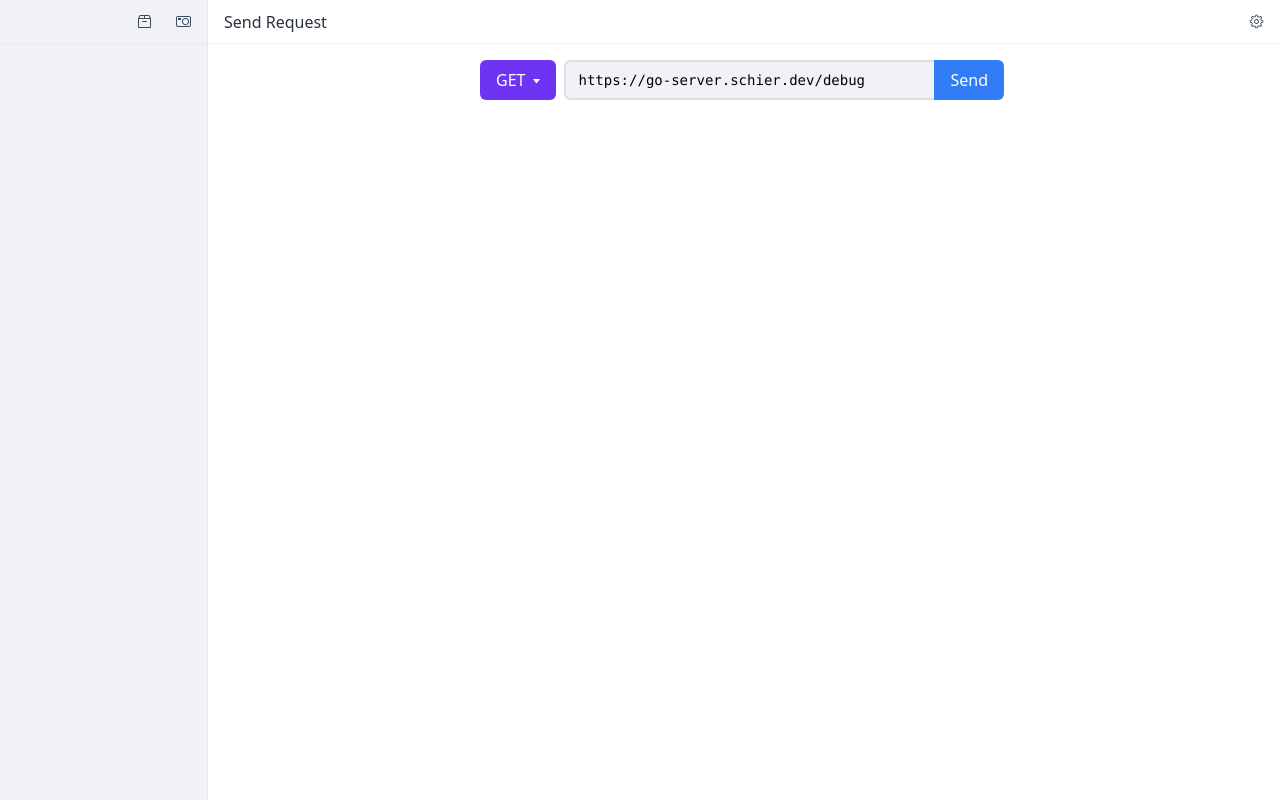
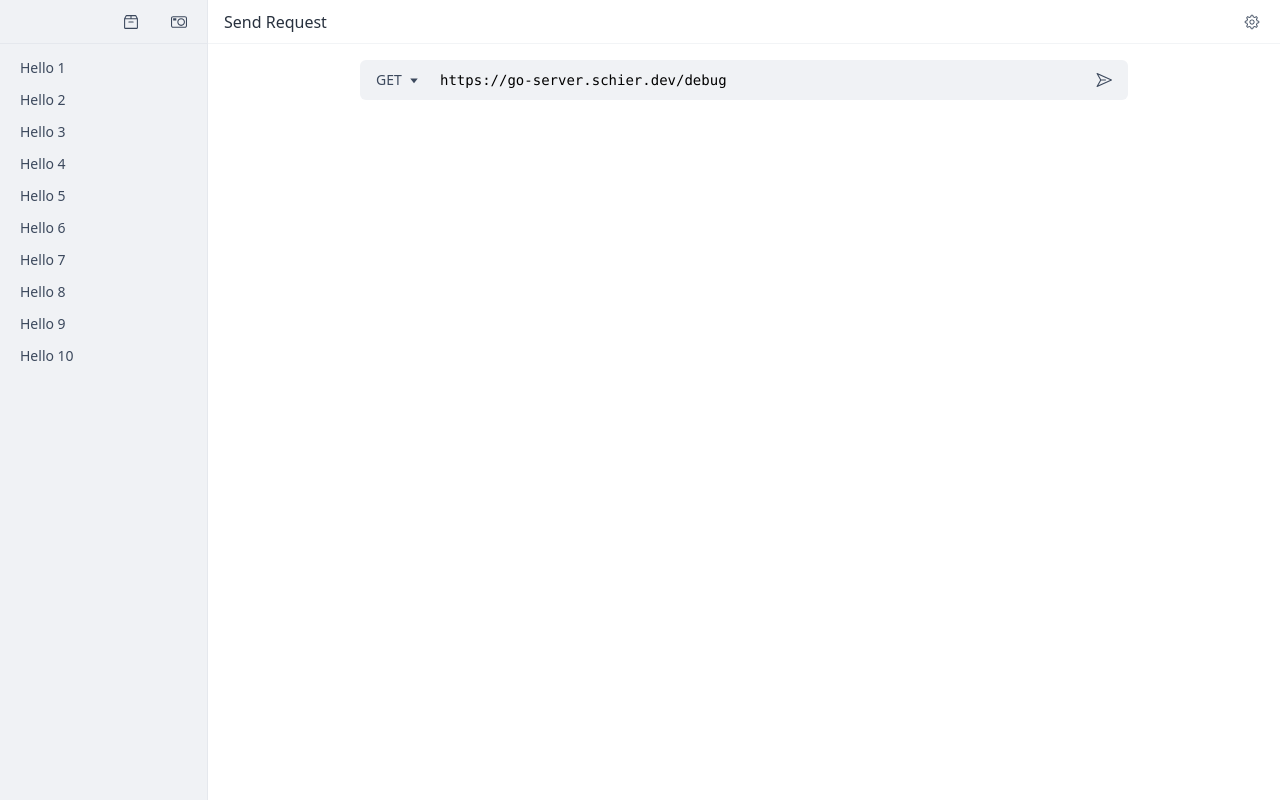
Before and after one commit to lovelydev0309/yaak, a React (Vite) app: page / in a window 1280 px wide. Built offline with nearby package versions, Linux system fonts and the light colour scheme; what hello would draw is missing.

Commit message:
Cleaner URL bar and some improvements

```diff
--- a/src-web/App.tsx
+++ b/src-web/App.tsx
@@ -1,12 +1,12 @@
-import { FormEvent, useState } from 'react';
+import { useState } from 'react';
 import { invoke } from '@tauri-apps/api/tauri';
 import Editor from './components/Editor/Editor';
-import { Input } from './components/Input';
 import { HStack, VStack } from './components/Stacks';
-import { Button } from './components/Button';
 import { DropdownMenuRadio } from './components/Dropdown';
 import { WindowDragRegion } from './components/WindowDragRegion';
 import { IconButton } from './components/IconButton';
+import { Sidebar } from './components/Sidebar';
+import { UrlBar } from './components/UrlBar';
 
 interface Response {
   url: string;
@@ -21,24 +21,22 @@ interface Response {
 function App() {
   const [error, setError] = useState<string | null>(null);
   const [response, setResponse] = useState<Response | null>(null);
-  const [url, setUrl] = useState('https://go-server.schier.dev/debug');
-  const [loading, setLoading] = useState(false);
-  const [method, setMethod] = useState<string>('get');
+  const [url, setUrl] = useState<string>('https://go-server.schier.dev/debug');
+  const [method, setMethod] = useState<{ label: string; value: string }>({
+    label: 'GET',
+    value: 'GET',
+  });
 
-  async function sendRequest(e: FormEvent<HTMLFormElement>) {
-    e.preventDefault();
-    setLoading(true);
+  async function sendRequest() {
     setError(null);
 
     try {
-      const resp = (await invoke('send_request', { method, url })) as Response;
+      const resp = (await invoke('send_request', { method: method.value, url })) as Response;
       if (resp.body.includes('<head>')) {
         resp.body = resp.body.replace(/<head>/gi, `<head><base href="${resp.url}"/>`);
       }
-      setLoading(false);
       setResponse(resp);
     } catch (err) {
-      setLoading(false);
       setError(`${err}`);
     }
   }
@@ -48,9 +46,9 @@ function App() {
   return (
     <>
       <div className="grid grid-cols-[auto_1fr] h-full">
-        <nav className="w-52 bg-gray-50 h-full border-r border-gray-500/10">
+        <Sidebar>
           <HStack as={WindowDragRegion} className="pl-24 px-1" items="center" justify="end">
-            <IconButton icon="archive" size="sm" />
+            <IconButton icon="archive" />
             <DropdownMenuRadio
               onValueChange={null}
               value={'get'}
@@ -60,51 +58,23 @@ function App() {
                 { label: 'This one is just alright', value: 'post' },
               ]}
             >
-              <IconButton icon="camera" size="sm" />
+              <IconButton icon="camera" />
             </DropdownMenuRadio>
           </HStack>
-        </nav>
+        </Sidebar>
         <VStack className="w-full">
           <HStack as={WindowDragRegion} items="center" className="pl-4 pr-1">
             <h5 className="pointer-events-none text-gray-800">Send Request</h5>
-            <IconButton icon="gear" className="ml-auto" size="sm" />
+            <IconButton icon="gear" className="ml-auto" />
           </HStack>
-          <VStack className="p-4 max-w-[35rem] mx-auto" space={3}>
-            <HStack as="form" className="items-end" onSubmit={sendRequest} space={2}>
-              <DropdownMenuRadio
-                onValueChange={setMethod}
-                value={method}
-                label="HTTP Method"
-                items={[
-                  { label: 'GET', value: 'get' },
-                  { label: 'PUT', value: 'put' },
-                  { label: 'POST', value: 'post' },
-                ]}
-              >
-                <Button disabled={loading} color="secondary" forDropdown>
-                  {method.toUpperCase()}
-                </Button>
-              </DropdownMenuRadio>
-              <HStack>
-                <Input
-                  hideLabel
-                  name="url"
-                  label="Enter URL"
-                  className="rounded-r-none font-mono"
-                  onChange={(e) => setUrl(e.currentTarget.value)}
-                  value={url}
-                  placeholder="Enter a URL..."
-                />
-                <Button
-                  className="mr-1 rounded-l-none -ml-3"
-                  color="primary"
-                  type="submit"
-                  disabled={loading}
-                >
-                  {loading ? 'Sending...' : 'Send'}
-                </Button>
-              </HStack>
-            </HStack>
+          <VStack className="p-4 max-w-[50rem] mx-auto" space={3}>
+            <UrlBar
+              method={method}
+              url={url}
+              onMethodChange={setMethod}
+              onUrlChange={setUrl}
+              sendRequest={sendRequest}
+            />
             {error && <div className="text-white bg-red-500 px-4 py-1 rounded">{error}</div>}
             {response !== null && (
               <>
--- a/src-web/components/Button.tsx
+++ b/src-web/components/Button.tsx
@@ -5,11 +5,20 @@ import { Icon } from './Icon';
 export type ButtonProps = ButtonHTMLAttributes<HTMLButtonElement> & {
   color?: 'primary' | 'secondary';
   size?: 'sm' | 'md';
+  justify?: 'start' | 'center';
   forDropdown?: boolean;
 };
 
 export const Button = forwardRef<HTMLButtonElement, ButtonProps>(function Button(
-  { className, children, size = 'md', forDropdown, color, ...props }: ButtonProps,
+  {
+    className,
+    justify = 'center',
+    children,
+    size = 'md',
+    forDropdown,
+    color,
+    ...props
+  }: ButtonProps,
   ref,
 ) {
   return (
@@ -17,12 +26,15 @@ export const Button = forwardRef<HTMLButtonElement, ButtonProps>(function Button
       ref={ref}
       className={classnames(
         className,
-        'rounded-md text-white flex items-center',
+        'rounded-md flex items-center',
+        justify === 'start' && 'justify-start',
+        justify === 'center' && 'justify-center',
         size === 'md' && 'h-10 px-4',
-        size === 'sm' && 'h-8 px-3',
-        color === undefined && 'hover:bg-gray-500/[0.1] active:bg-gray-500/[0.15]',
-        color === 'primary' && 'bg-blue-500 hover:bg-blue-500/90 active:bg-blue-500/80',
-        color === 'secondary' && 'bg-violet-500 hover:bg-violet-500/90 active:bg-violet-500/80',
+        size === 'sm' && 'h-8 px-3 text-sm',
+        color === undefined && 'hover:bg-gray-500/[0.1] active:bg-gray-500/[0.15] text-gray-700',
+        color === 'primary' && 'bg-blue-500 hover:bg-blue-500/90 active:bg-blue-500/80 text-white',
+        color === 'secondary' &&
+          'bg-violet-500 hover:bg-violet-500/90 active:bg-violet-500/80 text-white',
       )}
       {...props}
     >
--- a/src-web/components/Icon.tsx
+++ b/src-web/components/Icon.tsx
@@ -1,34 +1,39 @@
-import { ComponentType } from 'react';
 import {
   ArchiveIcon,
   CameraIcon,
-  ChevronDownIcon,
   GearIcon,
   HomeIcon,
+  PaperPlaneIcon,
   TriangleDownIcon,
+  UpdateIcon,
 } from '@radix-ui/react-icons';
 import classnames from 'classnames';
+import { NamedExoticComponent } from 'react';
 
-type IconName = 'archive' | 'home' | 'camera' | 'gear' | 'triangle-down';
+type IconName = 'archive' | 'home' | 'camera' | 'gear' | 'triangle-down' | 'paper-plane' | 'update';
 
-const icons: Record<IconName, ComponentType> = {
+const icons: Record<IconName, NamedExoticComponent<{ className: string }>> = {
+  'paper-plane': PaperPlaneIcon,
+  'triangle-down': TriangleDownIcon,
   archive: ArchiveIcon,
-  home: HomeIcon,
   camera: CameraIcon,
   gear: GearIcon,
-  'triangle-down': TriangleDownIcon,
+  home: HomeIcon,
+  update: UpdateIcon,
 };
 
 export interface IconProps {
   icon: IconName;
   className?: string;
+  size?: 'md';
+  spin?: boolean;
 }
 
-export function Icon({ icon, className }: IconProps) {
+export function Icon({ icon, spin, size = 'md', className }: IconProps) {
   const Component = icons[icon];
   return (
-    <div className={classnames(className, 'flex items-center')}>
-      <Component />
-    </div>
+    <Component
+      className={classnames(className, size === 'md' && 'h-4 w-4', spin && 'animate-spin')}
+    />
   );
 }
--- a/src-web/components/IconButton.tsx
+++ b/src-web/components/IconButton.tsx
@@ -2,15 +2,15 @@ import { forwardRef } from 'react';
 import { Icon, IconProps } from './Icon';
 import { Button, ButtonProps } from './Button';
 
-type Props = ButtonProps & IconProps;
+type Props = Omit<IconProps, 'size'> & ButtonProps;
 
 export const IconButton = forwardRef<HTMLButtonElement, Props>(function IconButton(
-  { icon, ...props }: Props,
+  { icon, spin, ...props }: Props,
   ref,
 ) {
   return (
     <Button ref={ref} className="group" {...props}>
-      <Icon icon={icon} className="text-gray-700 group-hover:text-gray-900" />
+      <Icon icon={icon} spin={spin} className="text-gray-700 group-hover:text-gray-900" />
     </Button>
   );
 });
--- a/src-web/components/Input.tsx
+++ b/src-web/components/Input.tsx
@@ -7,12 +7,21 @@ interface Props extends InputHTMLAttributes<HTMLInputElement> {
   label: string;
   hideLabel?: boolean;
   labelClassName?: string;
+  containerClassName?: string;
 }
 
-export function Input({ label, labelClassName, hideLabel, className, name, ...props }: Props) {
+export function Input({
+  label,
+  containerClassName,
+  labelClassName,
+  hideLabel,
+  className,
+  name,
+  ...props
+}: Props) {
   const id = `input-${name}`;
   return (
-    <VStack className="w-full">
+    <VStack className={classnames(containerClassName, 'w-full')}>
       <label
         htmlFor={name}
         className={classnames(
@@ -27,7 +36,7 @@ export function Input({ label, labelClassName, hideLabel, className, name, ...pr
         id={id}
         className={classnames(
           className,
-          'w-0 min-w-[100%] border-2 border-gray-100 bg-gray-50 h-10 pl-3 pr-2 rounded-md text-sm focus:outline-none',
+          'w-0 min-w-[100%] bg-gray-50 h-10 pl-3 pr-2 rounded-md text-sm focus:outline-none',
         )}
         {...props}
       />
--- /dev/null
+++ b/src-web/components/Sidebar.tsx
@@ -0,0 +1,42 @@
+import { HTMLAttributes } from 'react';
+import classnames from 'classnames';
+import { HStack } from './Stacks';
+import { WindowDragRegion } from './WindowDragRegion';
+import { IconButton } from './IconButton';
+import { DropdownMenuRadio } from './Dropdown';
+import { Button } from './Button';
+
+type Props = HTMLAttributes<HTMLDivElement>;
+
+export function Sidebar({ className, ...props }: Props) {
+  return (
+    <div
+      className={classnames(className, 'w-52 bg-gray-50 h-full border-r border-gray-500/10')}
+      {...props}
+    >
+      <HStack as={WindowDragRegion} className="pl-24 px-1" items="center" justify="end">
+        <IconButton icon="archive" />
+        <DropdownMenuRadio
+          onValueChange={null}
+          value={'get'}
+          items={[
+            { label: 'This is a cool one', value: 'get' },
+            { label: 'But this one is better', value: 'put' },
+            { label: 'This one is just alright', value: 'post' },
+          ]}
+        >
+          <IconButton icon="camera" />
+        </DropdownMenuRadio>
+      </HStack>
+      <ul className="mx-2 py-2">
+        {[1, 2, 3, 4, 5, 6, 7, 8, 9, 10].map((i) => (
+          <li key={i}>
+            <Button className="w-full" size="sm" justify="start">
+              Hello {i}
+            </Button>
+          </li>
+        ))}
+      </ul>
+    </div>
+  );
+}
--- /dev/null
+++ b/src-web/components/UrlBar.tsx
@@ -0,0 +1,69 @@
+import { HStack } from './Stacks';
+import { DropdownMenuRadio } from './Dropdown';
+import { Button } from './Button';
+import { Input } from './Input';
+import { FormEvent, useState } from 'react';
+import { IconButton } from './IconButton';
+
+interface Props {
+  sendRequest: () => Promise<void>;
+  method: { label: string; value: string };
+  url: string;
+  onMethodChange: (method: { label: string; value: string }) => void;
+  onUrlChange: (url: string) => void;
+}
+
+export function UrlBar({ sendRequest, onMethodChange, method, onUrlChange, url }: Props) {
+  const [loading, setLoading] = useState(false);
+
+  const handleSendRequest = async (e: FormEvent<HTMLFormElement>) => {
+    e.preventDefault();
+    if (loading) return;
+    setLoading(true);
+    try {
+      await sendRequest();
+    } finally {
+      setLoading(false);
+    }
+  };
+
+  return (
+    <HStack as="form" className="items-end" onSubmit={handleSendRequest} space={2}>
+      <div className="w-full relative">
+        <div className="flex items-center absolute left-0 top-0 bottom-0">
+          <DropdownMenuRadio
+            onValueChange={onMethodChange}
+            value={method.value}
+            items={[
+              { label: 'GET', value: 'GET' },
+              { label: 'PUT', value: 'PUT' },
+              { label: 'PST', value: 'POST' },
+            ]}
+          >
+            <Button disabled={loading} forDropdown size="sm" className="ml-1 w-22" justify="start">
+              {method.label}
+            </Button>
+          </DropdownMenuRadio>
+        </div>
+        <Input
+          hideLabel
+          name="url"
+          label="Enter URL"
+          className="font-mono pr-12 !pl-20"
+          onChange={(e) => onUrlChange(e.currentTarget.value)}
+          value={url}
+          placeholder="Enter a URL..."
+        />
+        <div className="flex items-center absolute right-0 top-0 bottom-0">
+          <IconButton
+            icon={loading ? 'update' : 'paper-plane'}
+            spin={loading}
+            disabled={loading}
+            size="sm"
+            className="w-10 mr-1"
+          />
+        </div>
+      </div>
+    </HStack>
+  );
+}
```
Also changed, not shown: src-web/components/Dropdown.tsx (+9 -2 lines).
